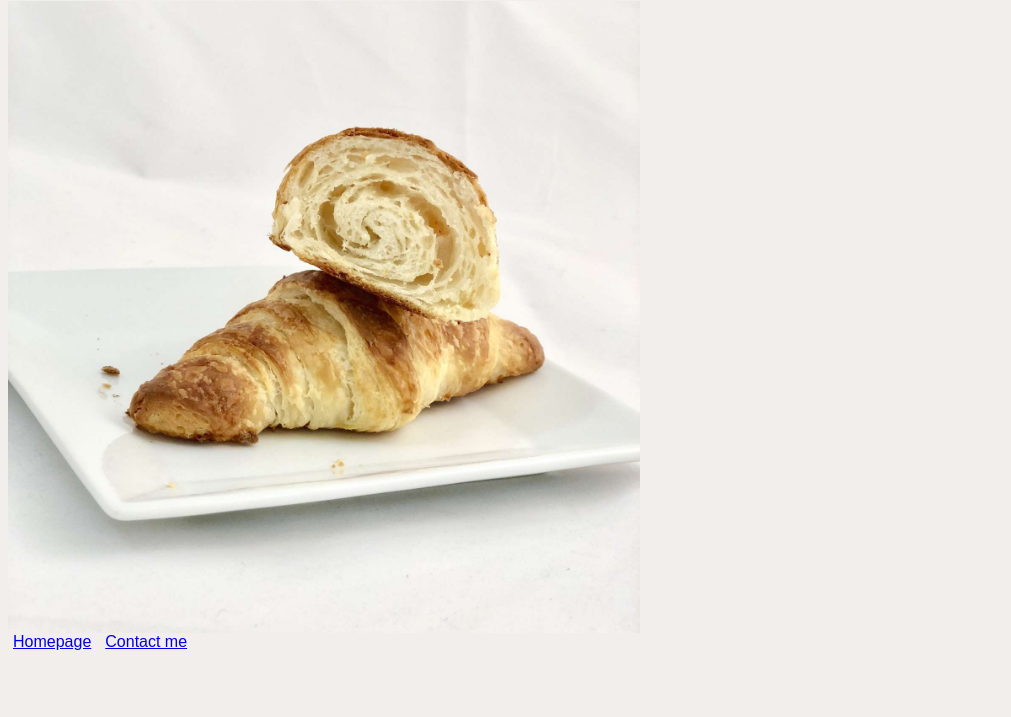
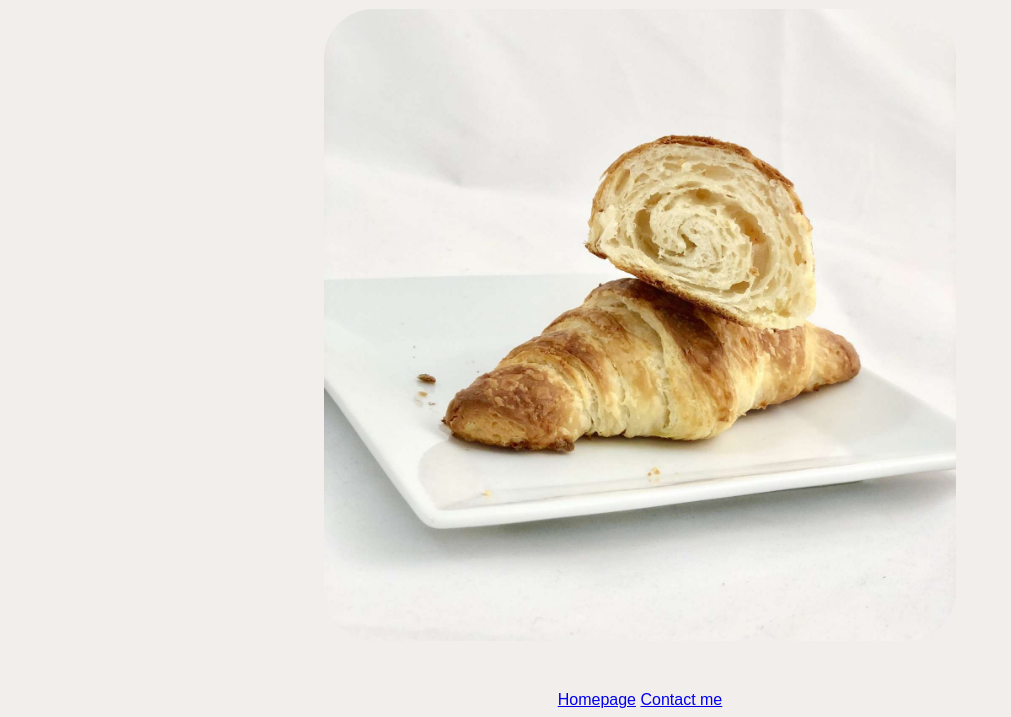
Before and after one commit to vickymoretti/crossaint, a plain HTML site: page photo.html in a window 1280 px wide. Shown: the part 99-816 px from the top of the page, without its empty margins (0-1011 px from the left). Drawn offline with Linux system fonts and the light colour scheme.

Commit message:
adding footer

```diff
--- a/photo.html
+++ b/photo.html
@@ -9,8 +9,10 @@
 	</head>
 	<body>
 		<h1> This is a crossaint </h1>
-		<img src="images/crossaint.jpg" alt="crossaint" />
-		<a href="index.html">Homepage</a>
-		<a href="contact.html"> Contact me</a>
+		<img src="images/crossaint.jpg" alt="crossaint" class="crossaint-img" />
+		<footer>
+			<a href="index.html">Homepage</a>
+			<a href="contact.html"> Contact me</a>
+		</footer>
 	</body>
 </html>
--- a/style/style.css
+++ b/style/style.css
@@ -5,18 +5,20 @@ body {
 h1,
 h4,
 p,
-a {
+footer {
 	font-family: sans-serif;
 	text-align: center;
 	padding-top: 20px;
 }
 
-a {
-	margin: 5px;
+footer {
+	margin: 0 100px;
 }
 
-img {
+.crossaint-img {
 	max-width: 50%;
 	display: block;
+	border-radius: 50px;
+	margin: 30px auto;
 	text-align: center;
 }
```
Also changed, not shown: contact.html (+4 -2 lines), index.html (+5 -3 lines).
